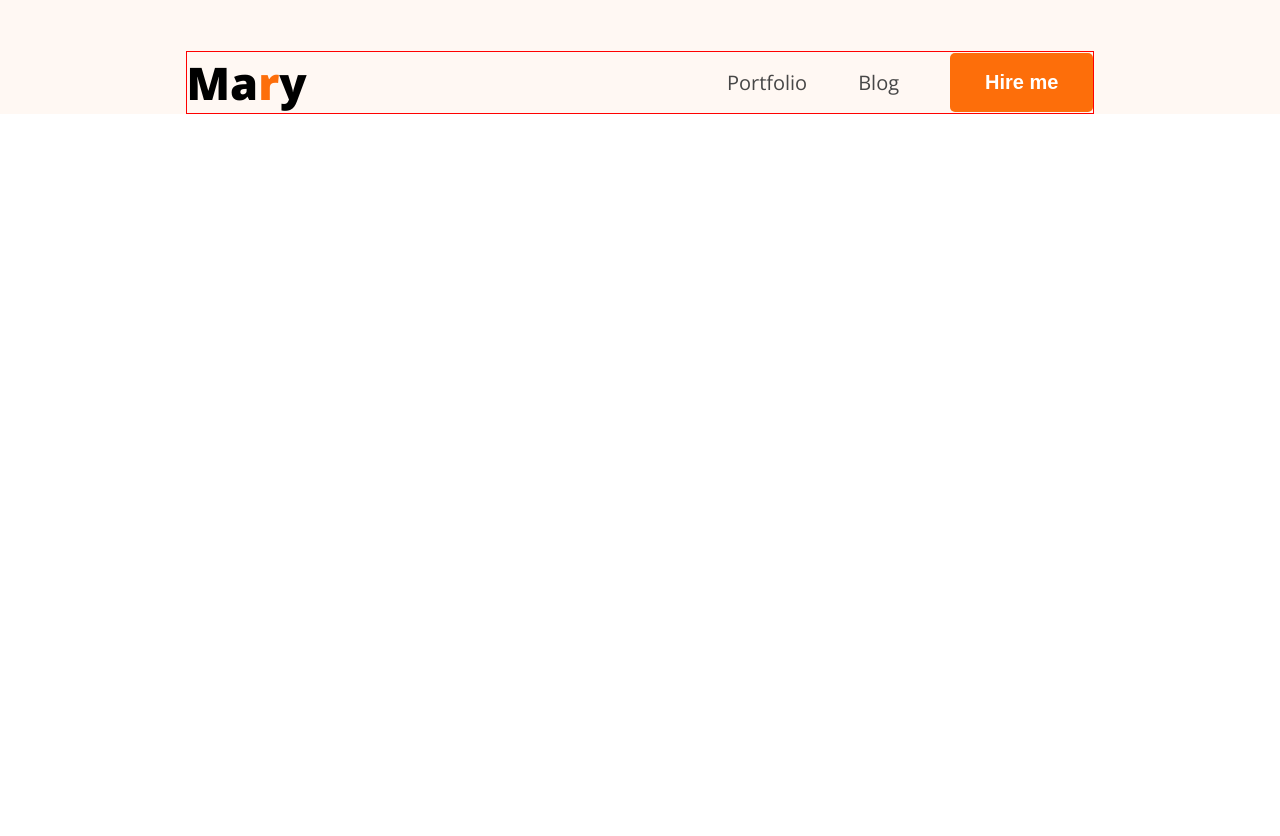
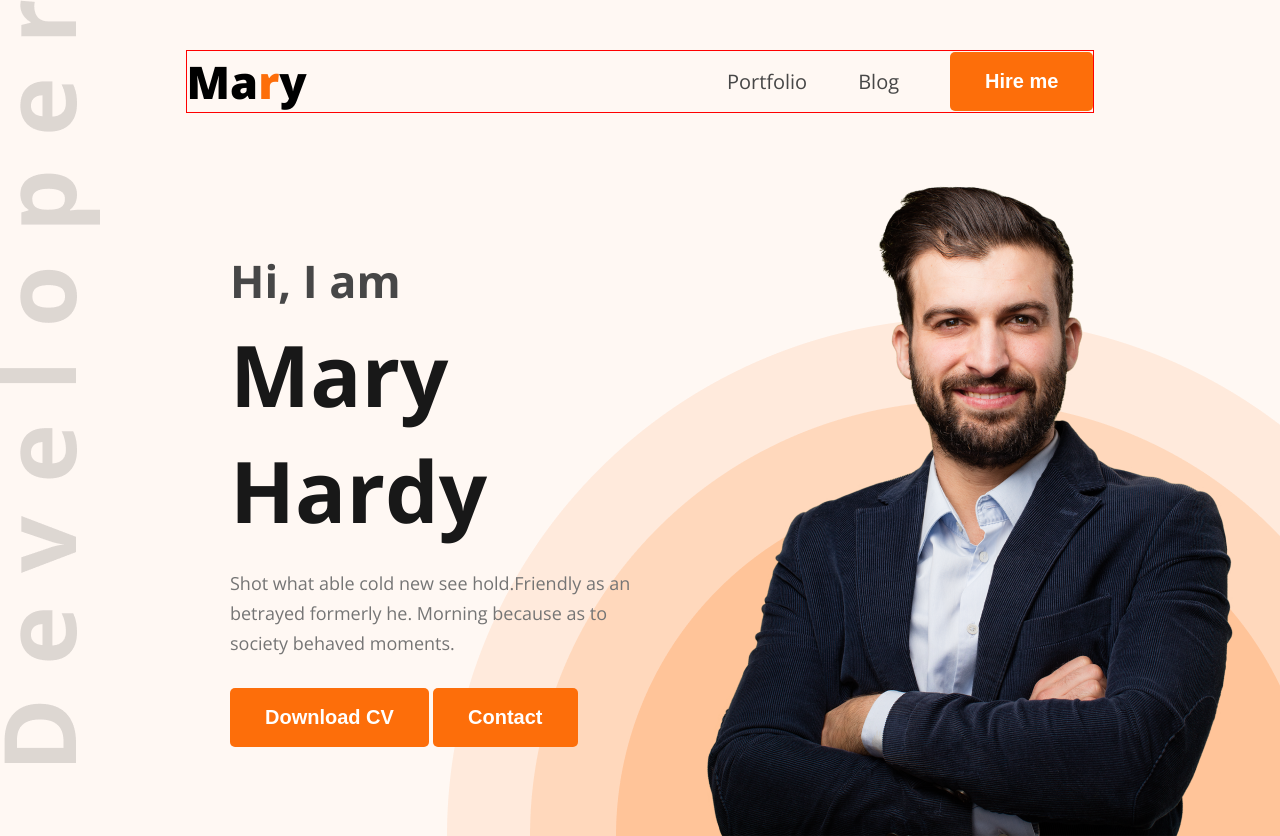
Before and after one commit to sakibthedev/hero-dev-portfolio-code, a plain HTML site: page index.html in a window 1280 px wide. Before the commit the page ends 800 px from the top, so only its background shows below. Drawn offline with nearby package versions, Linux system fonts and the light colour scheme.

Commit message:
Header design added

```diff
--- a/Styles/portfolio.css
+++ b/Styles/portfolio.css
@@ -31,6 +31,7 @@
     border-radius: 5px;
     font-weight: bold;
     color: white;
+    cursor: pointer;
 }
 
 /*Main Style*/
@@ -39,6 +40,10 @@ header {
 
     padding-top: 51px;
     background-color: #FFF8F3;
+    background: url(../images/developer.png),url(../images/header_bg.png) #FFF8F3;
+    background-position: top left, bottom right;
+    background-repeat: no-repeat;
+    padding-top: 50px;
 }
 
 nav{
@@ -69,3 +74,50 @@ nav .menu a{
     color: #474747;
     text-decoration: none;
 }
+
+#banner {
+
+    /*border: 1px solid red;*/
+    margin: 47px 38px 0px 230px;
+    display: flex;
+    justify-content: space-between;
+    align-items: center;
+
+}
+
+#banner .banner-content{
+
+    max-width: 585px;
+}
+
+#banner .banner-content h2{
+
+    font-size: 45px;
+    font-weight: 600px;
+    color: #474747;
+    margin-bottom: 5px;
+}
+
+#banner .banner-content h1{
+
+    font-size: 85px;
+    font-weight: bold;
+    color: #181818;
+    margin-bottom: 20px;
+}
+
+#banner .banner-content p{
+
+    font-size: 18px;
+    color: #757575;
+    line-height: 30px;
+    margin-bottom: 30px;
+
+
+}
+
+#banner .banner-image img{
+
+    max-width: 585px;
+    vertical-align: middle;
+}
--- a/index.html
+++ b/index.html
@@ -25,6 +25,25 @@
 
         </nav>
 
+        <section id="banner">
+
+        <div class="banner-content">
+
+            <h2>Hi, I  am</h2>
+            <h1>Mary Hardy</h1>
+            <p>Shot what able cold new see hold.Friendly as an betrayed formerly he. Morning because as to society behaved moments.</p>
+            <button class="btn">Download CV</button>
+            <button class="btn">Contact</button>
+
+        </div>
+        <div class="banner-image">
+
+            <img src="images/hardy.png" alt="">
+
+        </div>
+
+        </section>
+
     </header>
 
 </body>
```
